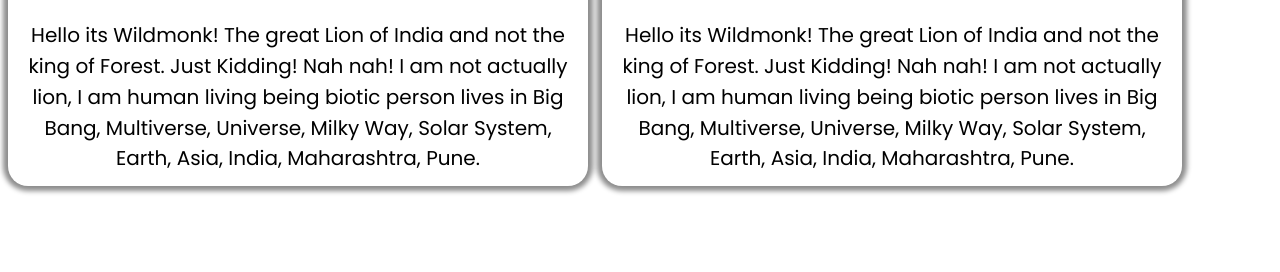
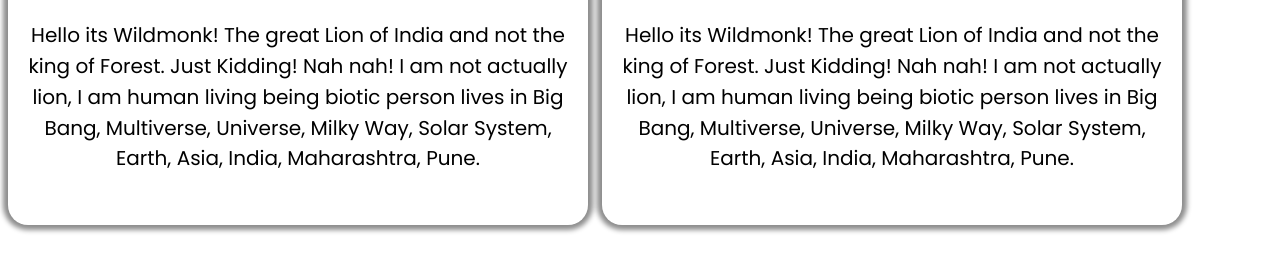
Before and after one commit to WildmonkGitHub/wildmonkgithub.github.io, a plain HTML site: page index.html in a window 1280 px wide. Shown: the part 282-554 px from the top of the page. Drawn offline with Linux system fonts and the light colour scheme.

Commit message:
Update looks.css

```diff
--- a/looks.css
+++ b/looks.css
@@ -10,7 +10,7 @@
 .intro {
     box-shadow: 0px 0px 5px 5px rgba(0, 0, 0, 0.452);
     border-radius: 20px;
-    height: 50vb;
+    height: 50vb auto;
     max-width: 70vb;
     display: inline-block;
     font-family: 'Poppins';
```
